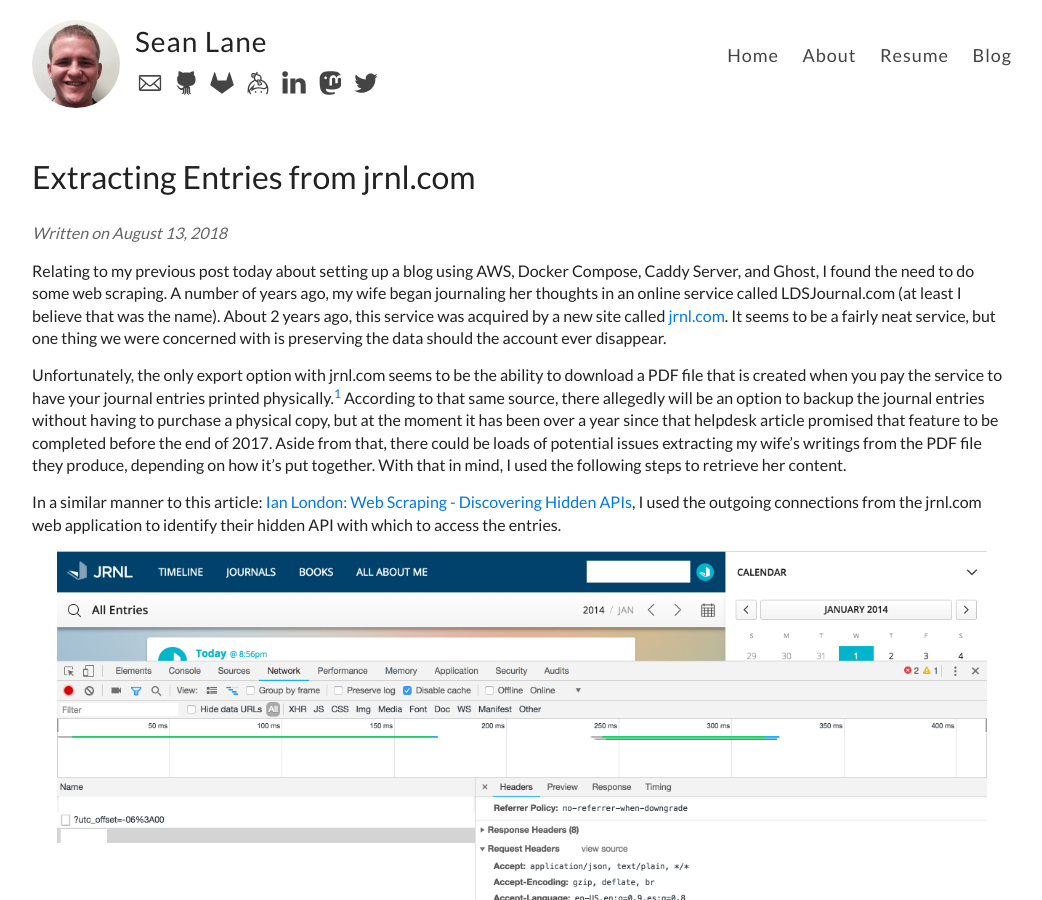
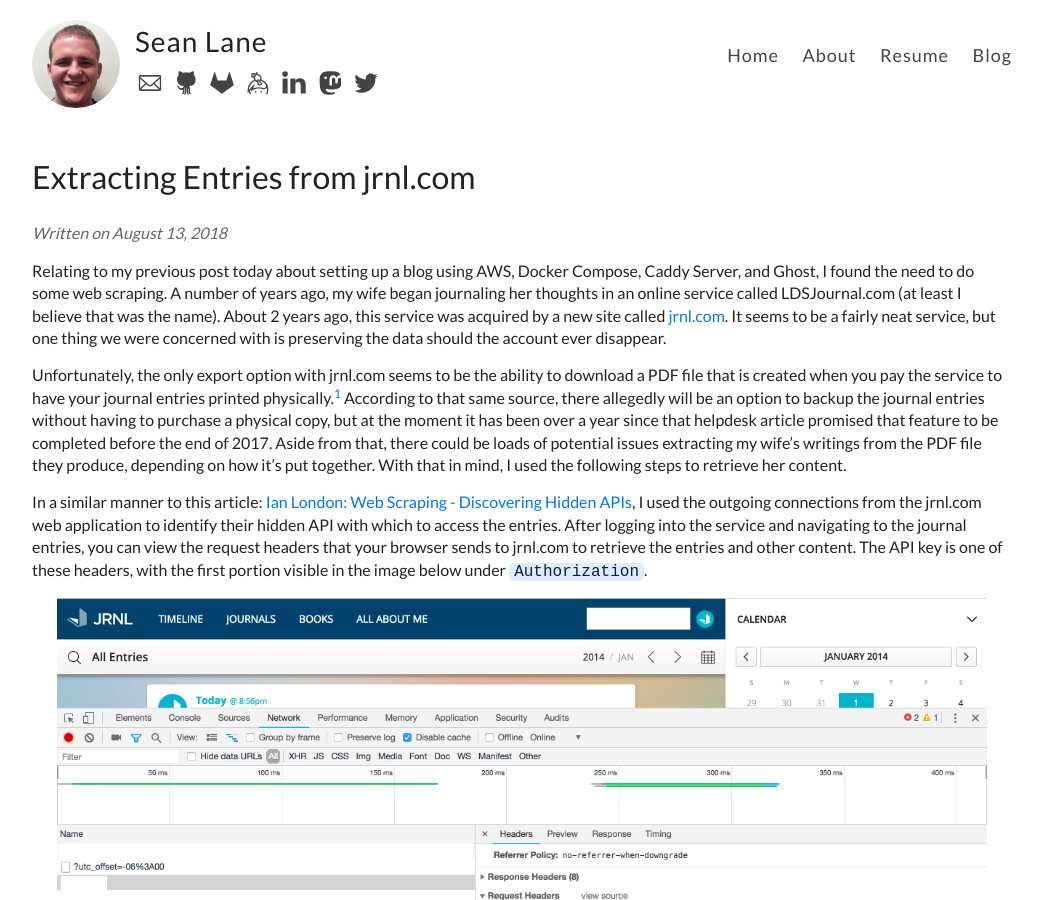
Before and after one commit to seanlane/seanlane.github.io, a Jekyll site: the page built from _posts/2018/2018-08-13-extracing-entries-from-jrnl.md, in a window 1280 px wide and 900 px high. Shown: the whole window, without its empty margins (118-1160 px from the left). Built offline with Jekyll 4.4.1, drawn with Linux system fonts in a browser that asks for light colours; nearby versions of some CDN libraries.

```diff
--- a/_posts/2018/2018-08-13-extracing-entries-from-jrnl.md
+++ b/_posts/2018/2018-08-13-extracing-entries-from-jrnl.md
@@ -9,7 +9,7 @@ Relating to my previous post today about setting up a blog using AWS, Docker Com
 
 Unfortunately, the only export option with jrnl.com seems to be the ability to download a PDF file that is created when you pay the service to have your journal entries printed physically.[^1] According to that same source, there allegedly will be an option to backup the journal entries without having to purchase a physical copy, but at the moment it has been over a year since that helpdesk article promised that feature to be completed before the end of 2017. Aside from that, there could be loads of potential issues extracting my wife's writings from the PDF file they produce, depending on how it's put together. With that in mind, I used the following steps to retrieve her content.
 
-In a similar manner to this article: [Ian London: Web Scraping - Discovering Hidden APIs](https://ianlondon.github.io/blog/web-scraping-discovering-hidden-apis/), I used the outgoing connections from the jrnl.com web application to identify their hidden API with which to access the entries.
+In a similar manner to this article: [Ian London: Web Scraping - Discovering Hidden APIs](https://ianlondon.github.io/blog/web-scraping-discovering-hidden-apis/), I used the outgoing connections from the jrnl.com web application to identify their hidden API with which to access the entries. After logging into the service and navigating to the journal entries, you can view the request headers that your browser sends to jrnl.com to retrieve the entries and other content. The API key is one of these headers, with the first portion visible in the image below under `Authorization`.
 
 {% include image.html
             img="images/2018/08/jrnl1.png"
```
